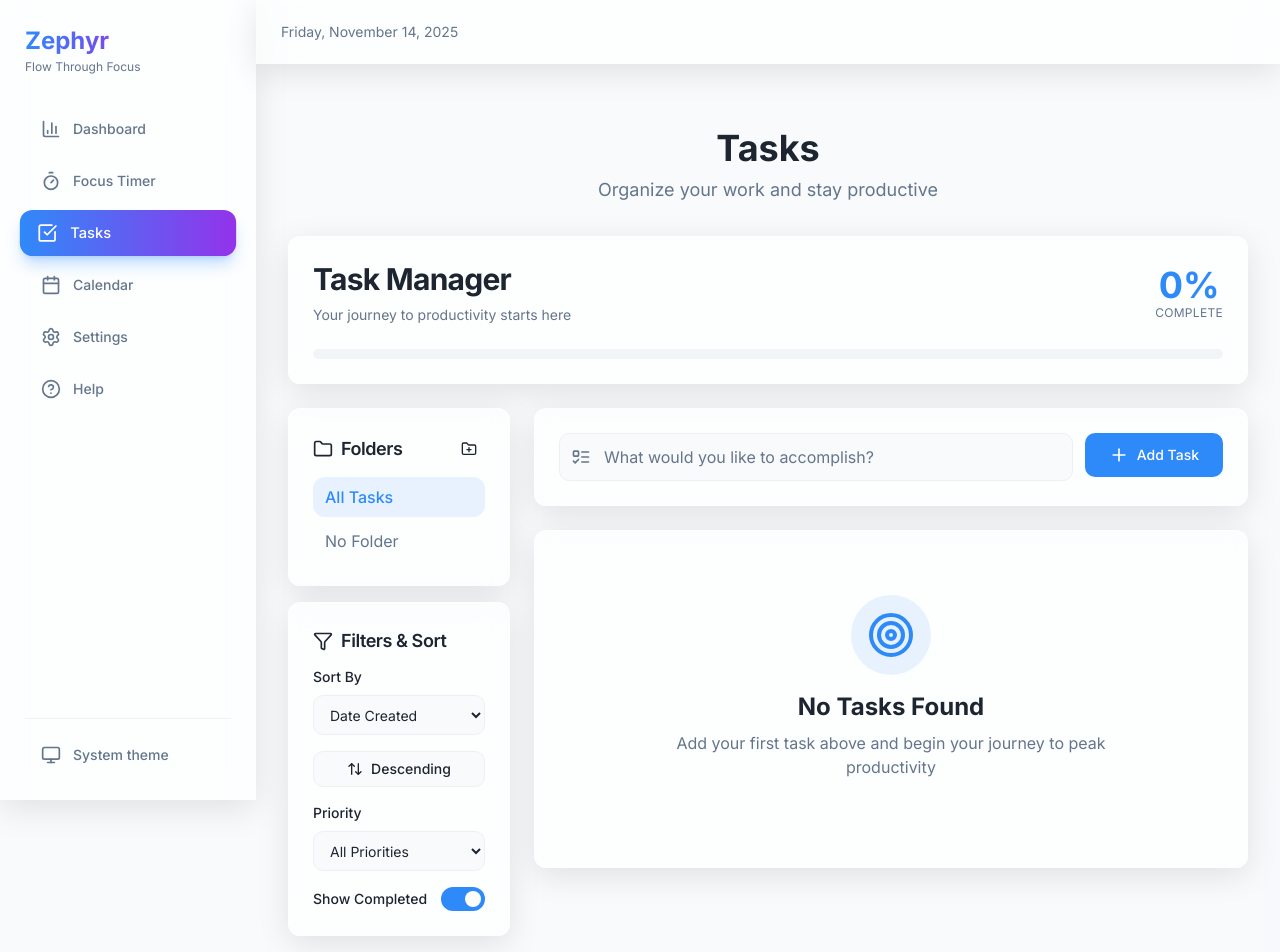
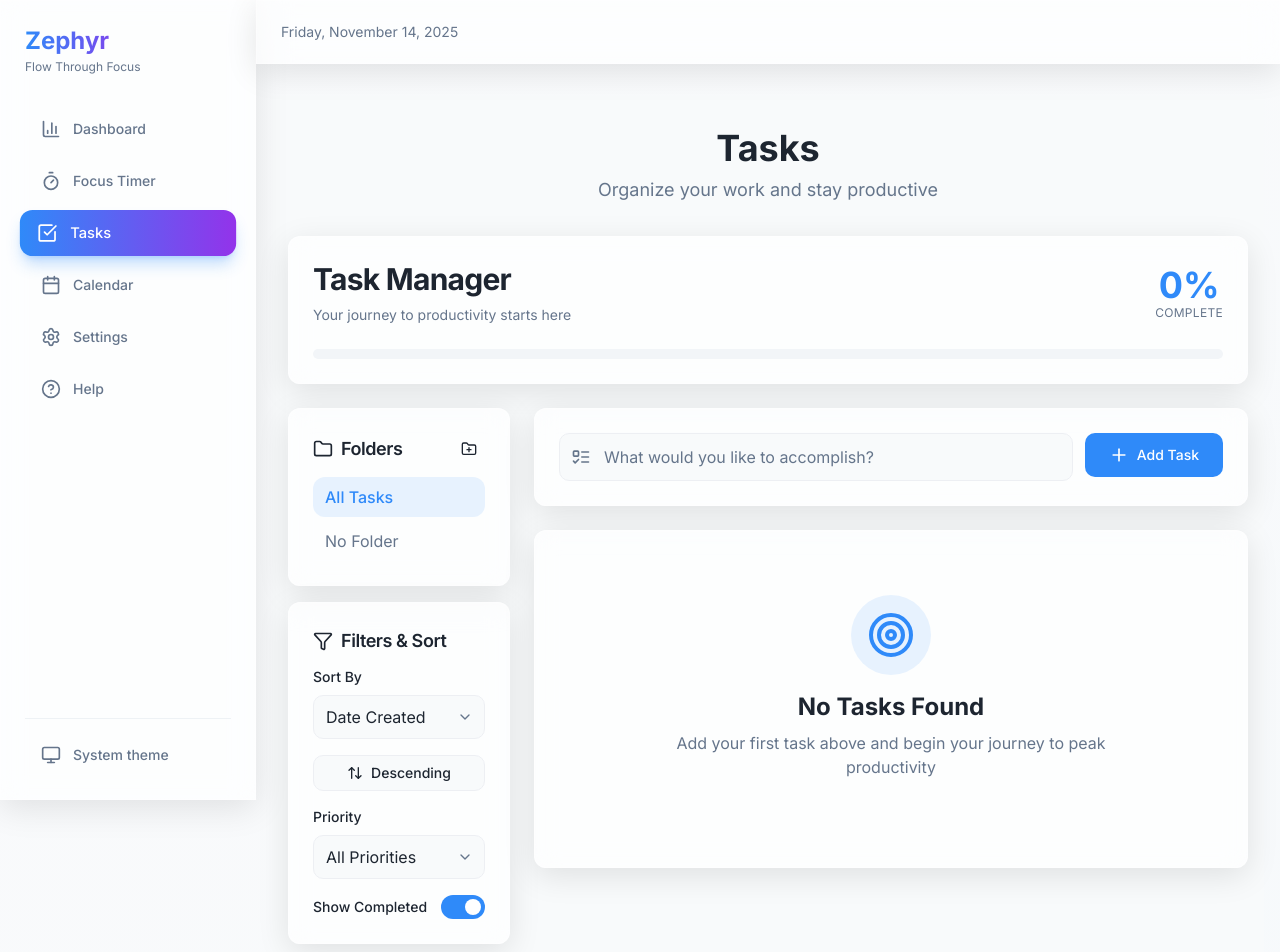
Before and after one commit to dominikkoenitzer/Zephyr, a React (Vite) app: page /tasks in a window 1280 px wide. Shown: the top 952 px of the page. Built offline with nearby package versions, Linux system fonts and the light colour scheme.

Commit message:
Rework sort and priority selection UI: create custom Select component with modern styling, replace browser default selects

```diff
--- a/src/components/TaskManager/TaskList.jsx
+++ b/src/components/TaskManager/TaskList.jsx
@@ -7,6 +7,7 @@ import {
 import { Button } from '../ui/button';
 import { Input } from '../ui/input';
 import { DatePicker } from '../ui/date-picker';
+import { Select } from '../ui/select';
 import { Card, CardContent, CardHeader, CardTitle } from '../ui/card';
 import { Dialog, DialogContent, DialogHeader, DialogTitle, DialogTrigger } from '../ui/dialog';
 import { localStorageService } from '../../services/localStorage';
@@ -353,19 +354,19 @@ const TaskList = () => {
             </CardHeader>
             <CardContent className="space-y-4">
               {/* Sort */}
-              <div>
-                <label className="text-sm font-medium mb-2 block text-foreground">Sort By</label>
-                <select
+              <div className="space-y-2">
+                <label className="text-sm font-medium block text-foreground">Sort By</label>
+                <Select
                   value={sortBy}
                   onChange={(e) => setSortBy(e.target.value)}
-                  className="w-full h-10 px-3 py-2 bg-background border border-input rounded-md text-sm ring-offset-background focus-visible:outline-none focus-visible:ring-2 focus-visible:ring-ring focus-visible:ring-offset-2"
+                  className="w-full"
                 >
                   {SORT_OPTIONS.map(option => (
                     <option key={option.value} value={option.value}>
                       {option.label}
                     </option>
                   ))}
-                </select>
+                </Select>
               </div>
 
               <Button
@@ -379,18 +380,18 @@ const TaskList = () => {
               </Button>
 
               {/* Priority Filter */}
-              <div>
-                <label className="text-sm font-medium mb-2 block text-foreground">Priority</label>
-                <select
+              <div className="space-y-2">
+                <label className="text-sm font-medium block text-foreground">Priority</label>
+                <Select
                   value={filterPriority}
                   onChange={(e) => setFilterPriority(e.target.value)}
-                  className="w-full h-10 px-3 py-2 bg-background border border-input rounded-md text-sm ring-offset-background focus-visible:outline-none focus-visible:ring-2 focus-visible:ring-ring focus-visible:ring-offset-2"
+                  className="w-full"
                 >
                   <option value="all">All Priorities</option>
                   <option value="high">High</option>
                   <option value="medium">Medium</option>
                   <option value="low">Low</option>
-                </select>
+                </Select>
               </div>
 
               {/* Show Completed */}
@@ -626,28 +627,28 @@ const TaskList = () => {
               </div>
               <div className="space-y-2">
                 <label className="text-sm font-medium block text-foreground">Priority</label>
-                <select
+                <Select
                   value={editingTask.priority || 'medium'}
                   onChange={(e) => setEditingTask({ ...editingTask, priority: e.target.value })}
-                  className="w-full h-11 px-3 py-2 bg-background border border-input rounded-md text-sm ring-offset-background focus-visible:outline-none focus-visible:ring-2 focus-visible:ring-ring focus-visible:ring-offset-2"
+                  className="w-full"
                 >
                   <option value="low">Low</option>
                   <option value="medium">Medium</option>
                   <option value="high">High</option>
-                </select>
+                </Select>
               </div>
               <div className="space-y-2">
                 <label className="text-sm font-medium block text-foreground">Folder</label>
-                <select
+                <Select
                   value={editingTask.folderId || ''}
                   onChange={(e) => setEditingTask({ ...editingTask, folderId: e.target.value || null })}
-                  className="w-full h-11 px-3 py-2 bg-background border border-input rounded-md text-sm ring-offset-background focus-visible:outline-none focus-visible:ring-2 focus-visible:ring-ring focus-visible:ring-offset-2"
+                  className="w-full"
                 >
                   <option value="">No Folder</option>
                   {folders.map(folder => (
                     <option key={folder.id} value={folder.id}>{folder.name}</option>
                   ))}
-                </select>
+                </Select>
               </div>
               <div className="space-y-2">
                 <label className="text-sm font-medium block text-foreground">Due Date</label>
--- /dev/null
+++ b/src/components/ui/select.jsx
@@ -0,0 +1,27 @@
+import * as React from "react"
+import { ChevronDown } from "lucide-react"
+import { cn } from "../../lib/utils"
+
+const Select = React.forwardRef(({ className, children, value, onChange, ...props }, ref) => {
+  return (
+    <div className="relative">
+      <select
+        ref={ref}
+        value={value}
+        onChange={onChange}
+        className={cn(
+          "flex h-11 w-full appearance-none rounded-md border border-input bg-background pl-3 pr-10 py-2 text-base ring-offset-background focus:outline-none focus:ring-2 focus:ring-ring focus:ring-offset-2 disabled:cursor-not-allowed disabled:opacity-50",
+          "[&::-webkit-appearance]:none [&::-moz-appearance]:none",
+          className
+        )}
+        {...props}
+      >
+        {children}
+      </select>
+      <ChevronDown className="absolute right-3 top-1/2 -translate-y-1/2 h-4 w-4 text-muted-foreground pointer-events-none" />
+    </div>
+  )
+})
+Select.displayName = "Select"
+
+export { Select }
```
